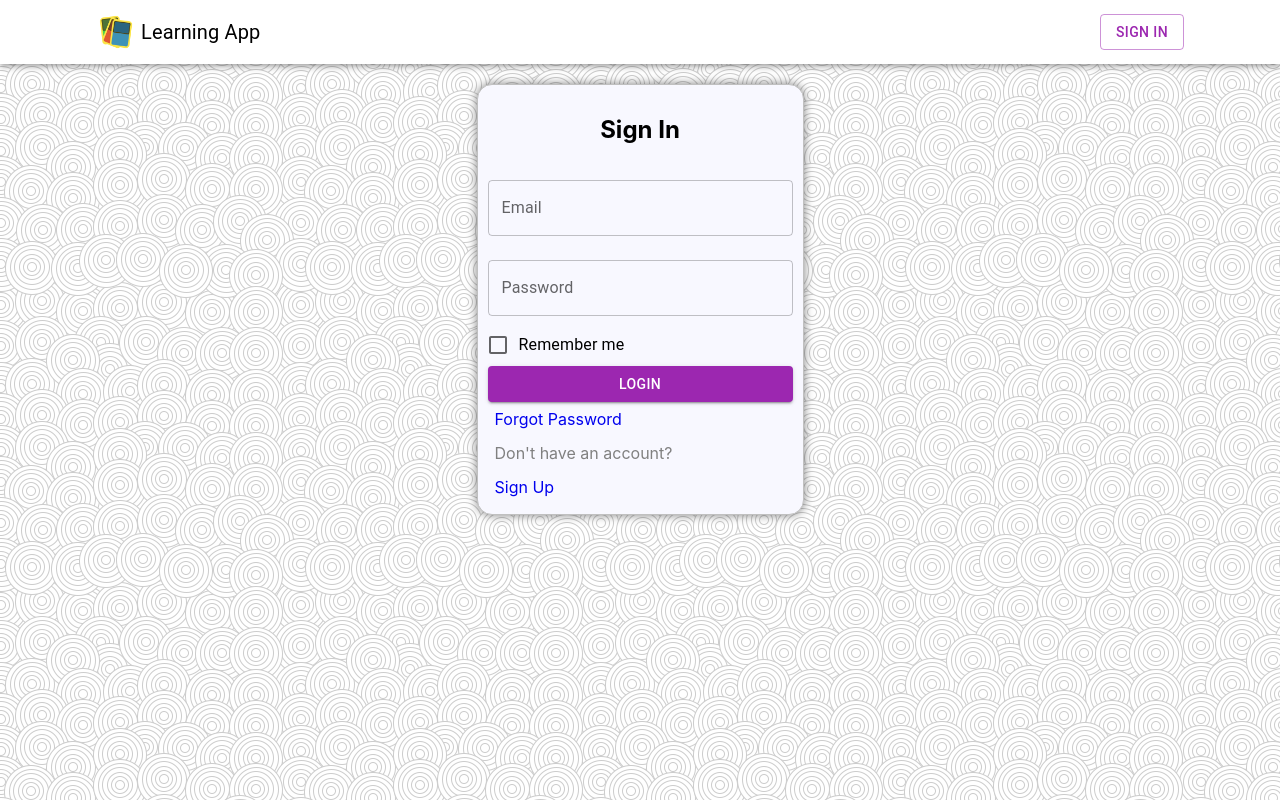
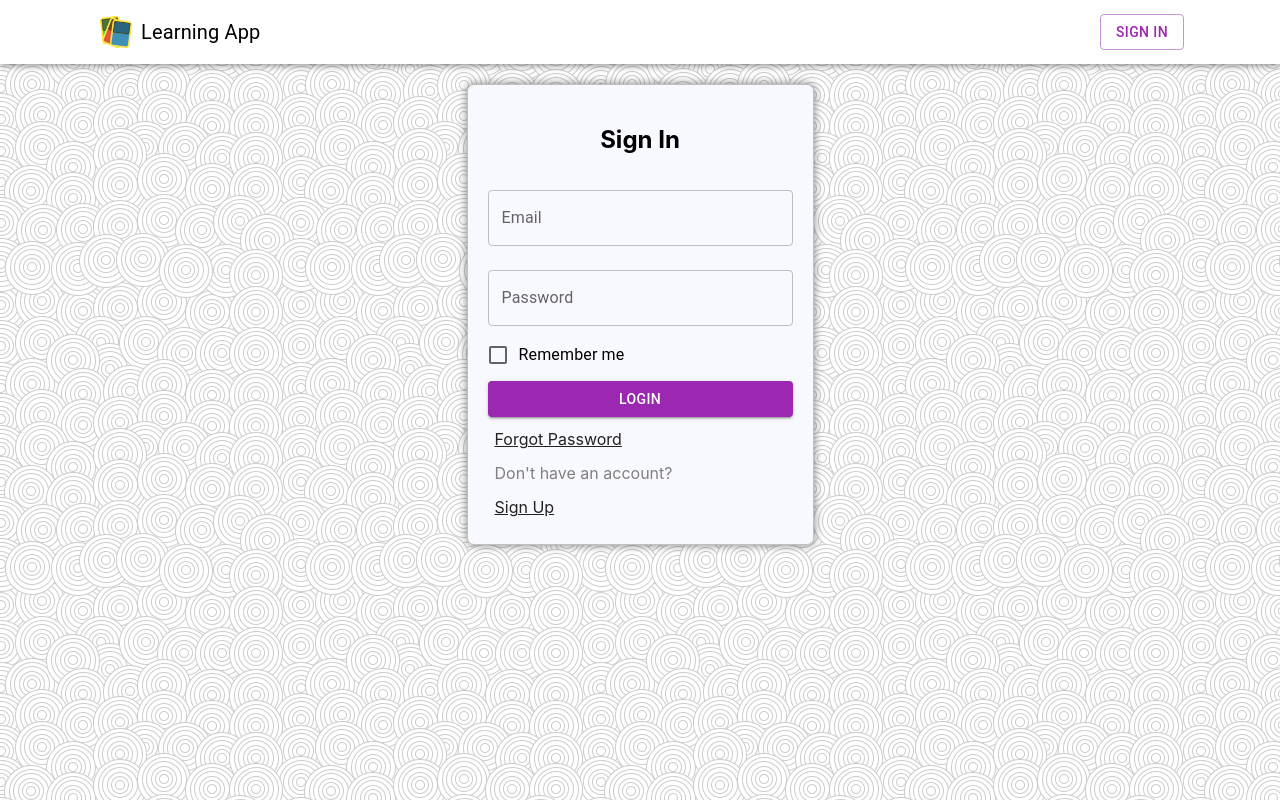
Before and after one commit to Dora-ApplePie/cards-project, a React (Create React App) app: page /#/login in a window 1280 px wide. Built offline with nearby package versions, Linux system fonts and the light colour scheme; no server answers.

Commit message:
style improvement and refactoring login page

```diff
--- a/src/main/common/CardSlider/CardSlider.tsx
+++ b/src/main/common/CardSlider/CardSlider.tsx
@@ -27,7 +27,7 @@ export const CardSlider = () => {
     return (
         <div className={styles.slider}>
 
-            <div style={{textAlign: "center",  margin: "10px 0"}}>Number of cards</div>
+            <div style={{textAlign: "center",  margin: "10px 0", fontWeight: "500"}}>Number of cards</div>
             <span>
                 <Stack direction='row' spacing={2}>
                 <span className={styles.label}>{value[0]}</span>
--- a/src/main/pages/FogotPassword/ForgotPasswoed.module.scss
+++ b/src/main/pages/FogotPassword/ForgotPasswoed.module.scss
@@ -1,10 +1,16 @@
+.forgotPassword {
+  padding: 7px;
+  color: #232222;
+  margin-top: 5px;
+}
+
 .form {
   margin-top: 20px;
-  padding: 10px;
+  padding: 20px;
   flex-direction: column;
   width: 305px;
   border: 1px solid silver;
-  border-radius: 10px;
+  border-radius: 7px;
   box-shadow: 0 0 10px rgba(0, 0, 0, 0.5);
   background: ghostwhite;
 }
--- a/src/main/pages/FogotPassword/ForgotPassword.tsx
+++ b/src/main/pages/FogotPassword/ForgotPassword.tsx
@@ -69,14 +69,14 @@ const ForgotPassword = () => {
                             {formik.touched.email && formik.errors.email &&
                                 <div style={{color: "red"}}>{formik.errors.email}</div>}
 
-                            <div style={{color: "grey"}}>Enter your email address and we will send you further
+                            <div style={{color: "grey", margin: "7px"}}>Enter your email address and we will send you further
                                 instructions
                             </div>
-                            <Button variant={'contained'} color="secondary" type="submit"
+                            <Button style={{margin: "7px"}} variant={'contained'} color="secondary" type="submit"
                                     disabled={status === 'loading'}>Send
                                 instructions</Button>
-                            <div style={{color: "grey"}}>Did you remember your password?</div>
-                            <NavLink to={PATH.LOGIN} onClick={handleDisableClick}>Try logging in</NavLink>
+                            <div style={{color: "grey", margin: "7px"}}>Did you remember your password?</div>
+                            <NavLink className={s.forgotPassword} to={PATH.LOGIN} onClick={handleDisableClick}>Try logging in</NavLink>
                         </FormGroup>
                     </FormControl>
                 </form>
--- a/src/main/pages/Login/Login.module.css
+++ b/src/main/pages/Login/Login.module.css
@@ -1,16 +1,15 @@
 .forgotPassword{
     padding: 7px;
-    text-decoration:none
+    color: #232222;
 }
 
 .login {
     margin-top: 20px;
-    padding: 10px;
+    padding: 20px;
     flex-direction: column;
     width: 305px;
     border: 1px solid silver;
-    border-radius: 15px;
+    border-radius: 7px;
     box-shadow: 0 0 10px rgba(0, 0, 0, 0.5);
     background: ghostwhite;
-
 }
--- a/src/main/pages/Login/Login.tsx
+++ b/src/main/pages/Login/Login.tsx
@@ -95,7 +95,7 @@ const Login = () => {
                                     checked={formik.values.rememberMe}
                                     {...formik.getFieldProps('rememberMe')}/>
                             }/>
-                            <Button disabled={status === 'loading'} color="secondary" type={'submit'} variant={'contained'}>
+                            <Button style={{marginTop: "5px", marginBottom: "5px"}} disabled={status === 'loading'} color="secondary" type={'submit'} variant={'contained'}>
                                 Login
                             </Button>
                             <NavLink className={s.forgotPassword} to={PATH.FORGOT_PASSWORD} onClick={handleClick}>Forgot Password</NavLink>
--- a/src/main/pages/Packs/Packs.tsx
+++ b/src/main/pages/Packs/Packs.tsx
@@ -38,7 +38,7 @@ export const Packs = (props: PacksPropsType) => {
         <div>
 
             <div style={{display: "flex", justifyContent: "space-between", alignItems: "baseline"}}>
-                <h2>Packs List</h2>
+                <h2 style={{fontWeight: "500"}}>Packs List</h2>
                 <Button style={{backgroundColor: "#eece00", color: "purple"}}
                         variant="contained"
                         startIcon={<LibraryAddIcon/>}
@@ -52,8 +52,9 @@ export const Packs = (props: PacksPropsType) => {
 
             <span className={s.addBtn}>
                  <CardSlider/>
+
                 <div>
-                     <div style={{textAlign: "center", margin: "10px 0"}}>Show packs cards</div>
+                     <div style={{textAlign: "center", margin: "10px 0", fontWeight: "500"}}>Show packs cards</div>
                     <Stack direction='row' spacing={2}>
                     <Button style={{color: "#fcef02", margin: "0 20px"}} color='secondary' variant="contained"
                             onClick={props.getAllPacks}>All packs</Button>
--- a/src/main/pages/Registration/Registration.module.css
+++ b/src/main/pages/Registration/Registration.module.css
@@ -1,15 +1,16 @@
 .forgotPassword {
     padding: 7px;
-    text-decoration: none
+    color: #232222;
+    margin-top: 5px;
 }
 
 .form {
     margin-top: 20px;
-    padding: 10px;
+    padding: 20px;
     flex-direction: column;
     width: 305px;
     border: 1px solid silver;
-    border-radius: 15px;
+    border-radius: 7px;
     box-shadow: 0 0 10px rgba(0, 0, 0, 0.5);
     background: ghostwhite;
 }
--- a/src/main/pages/Registration/Registration.tsx
+++ b/src/main/pages/Registration/Registration.tsx
@@ -102,7 +102,7 @@ const Registration = () => {
                             {formik.touched.confirmPassword &&
                             formik.errors.confirmPassword ?
                                 <div style={{color: 'red'}}>{formik.errors.confirmPassword}</div> : null}
-                            <Button className={s.forgotPassword}
+                            <Button style={{marginTop: "5px"}}
                                     disabled={status === 'loading'}
                                     color="secondary"
                                     type={'submit'}
--- a/src/main/pages/SetPassword/SetPassword.module.scss
+++ b/src/main/pages/SetPassword/SetPassword.module.scss
@@ -1,10 +1,10 @@
 .form {
   margin-top: 20px;
-  padding: 10px;
+  padding: 20px;
   flex-direction: column;
   width: 305px;
   border: 1px solid silver;
-  border-radius: 15px;
+  border-radius: 7px;
   box-shadow: 0 0 10px rgba(0, 0, 0, 0.5);
   background: ghostwhite;
 }
--- a/src/main/pages/SetPassword/SetPassword.tsx
+++ b/src/main/pages/SetPassword/SetPassword.tsx
@@ -75,10 +75,10 @@ const SetPassword = () => {
                             {formik.touched.password && formik.errors.password &&
                                 <div style={{color: "red"}}>{formik.errors.password}</div>}
 
-                            <div style={{color: 'grey'}}>Create new password and we will send you further instructions
+                            <div style={{color: 'grey', margin: "5px"}}>Create new password and we will send you further instructions
                                 to email
                             </div>
-                            <Button variant={'contained'} color="secondary" type="submit"
+                            <Button style={{marginTop: "10px"}} variant={'contained'} color="secondary" type="submit"
                                     disabled={status === 'loading'}>
                                 Create new password</Button>
                         </FormGroup>
```
